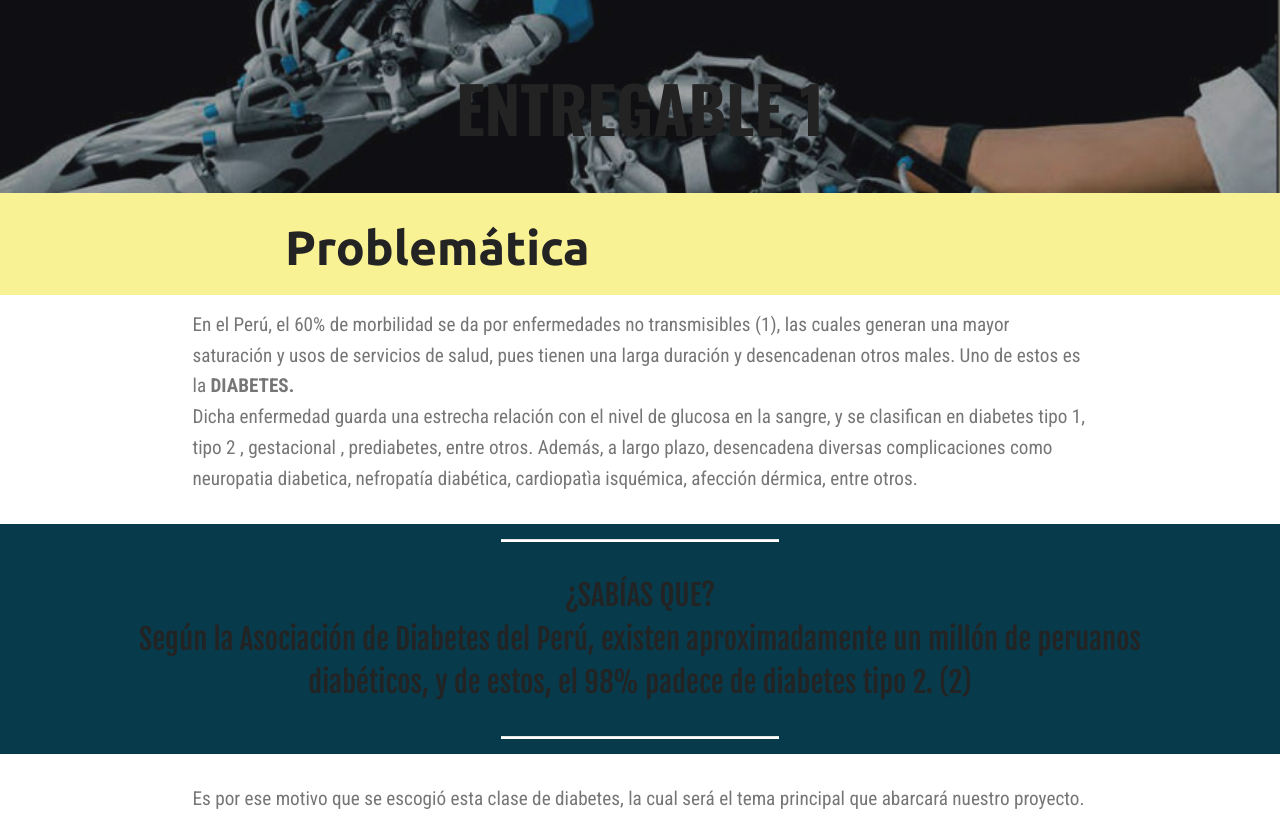
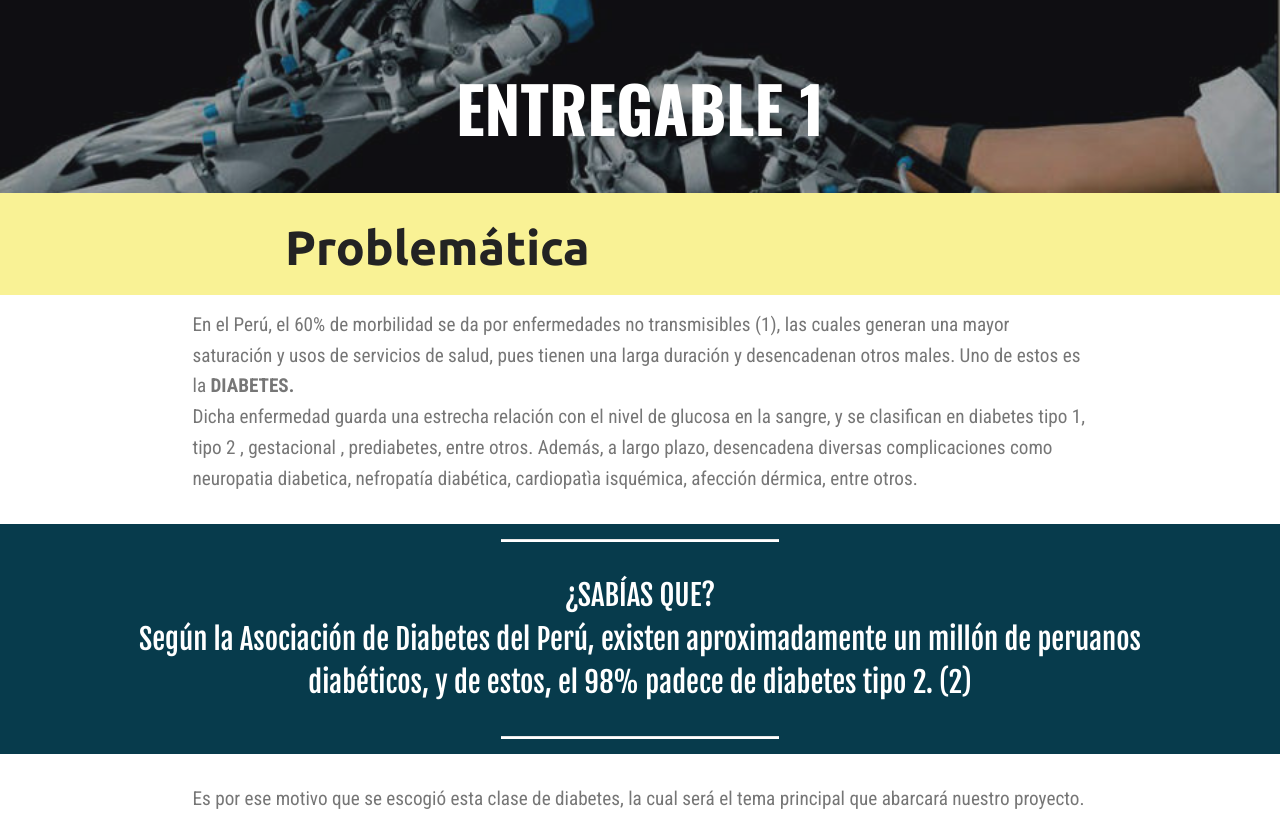
Before and after one commit to equipo04/proc-inn, a plain HTML site: page index.html in a window 1280 px wide. Shown: the top 818 px of the page. Drawn offline with nearby package versions, Linux system fonts and the light colour scheme; files whose address does not match are found by name.

Commit message:
create github pages

```diff
--- a/assets/mobirise/css/mbr-additional.css
+++ b/assets/mobirise/css/mbr-additional.css
@@ -720,7 +720,7 @@
 }
 .cid-rFMmXWTvSe H2 {
   text-align: center;
-  color: #232323;
+  color: #ffffff;
 }
 .cid-rFMmYVarDZ {
   padding-top: 30px;
@@ -756,7 +756,7 @@
 }
 .cid-rFMwuGpV91 .section-text {
   padding: 2rem 0;
-  color: #232323;
+  color: #ffffff;
 }
 .cid-rFMwuGpV91 .inner-container {
   margin: 0 auto;
--- a/index.html
+++ b/index.html
@@ -42,7 +42,7 @@
     </div>
 </section>
 
-<section class="engine"><a href="https://mobirise.info/q">free responsive web templates</a></section><section class="mbr-section content4 cid-rFMmYVarDZ" id="content4-1">
+<section class="engine"><a href="https://mobirise.info/g">how to build your own website</a></section><section class="mbr-section content4 cid-rFMmYVarDZ" id="content4-1">
 
 
 
```
Also changed, not shown: 1 other file.
